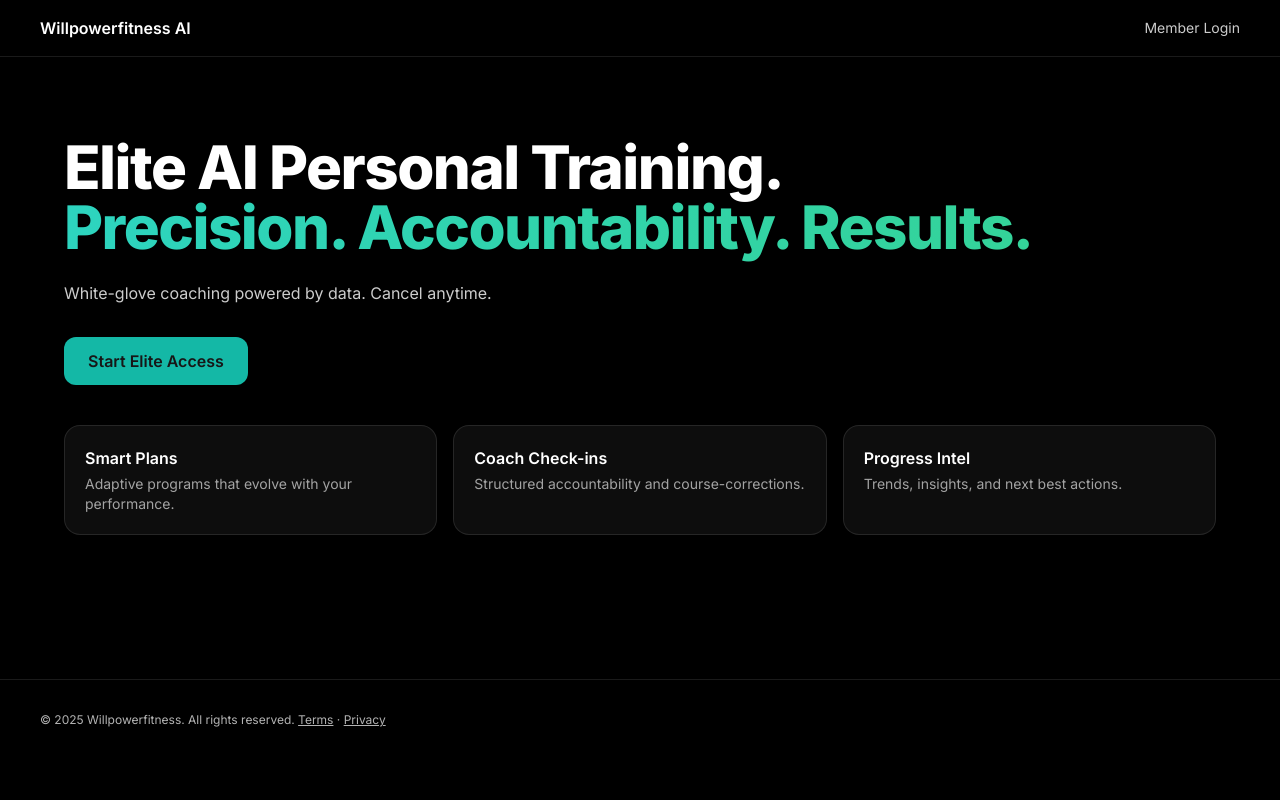
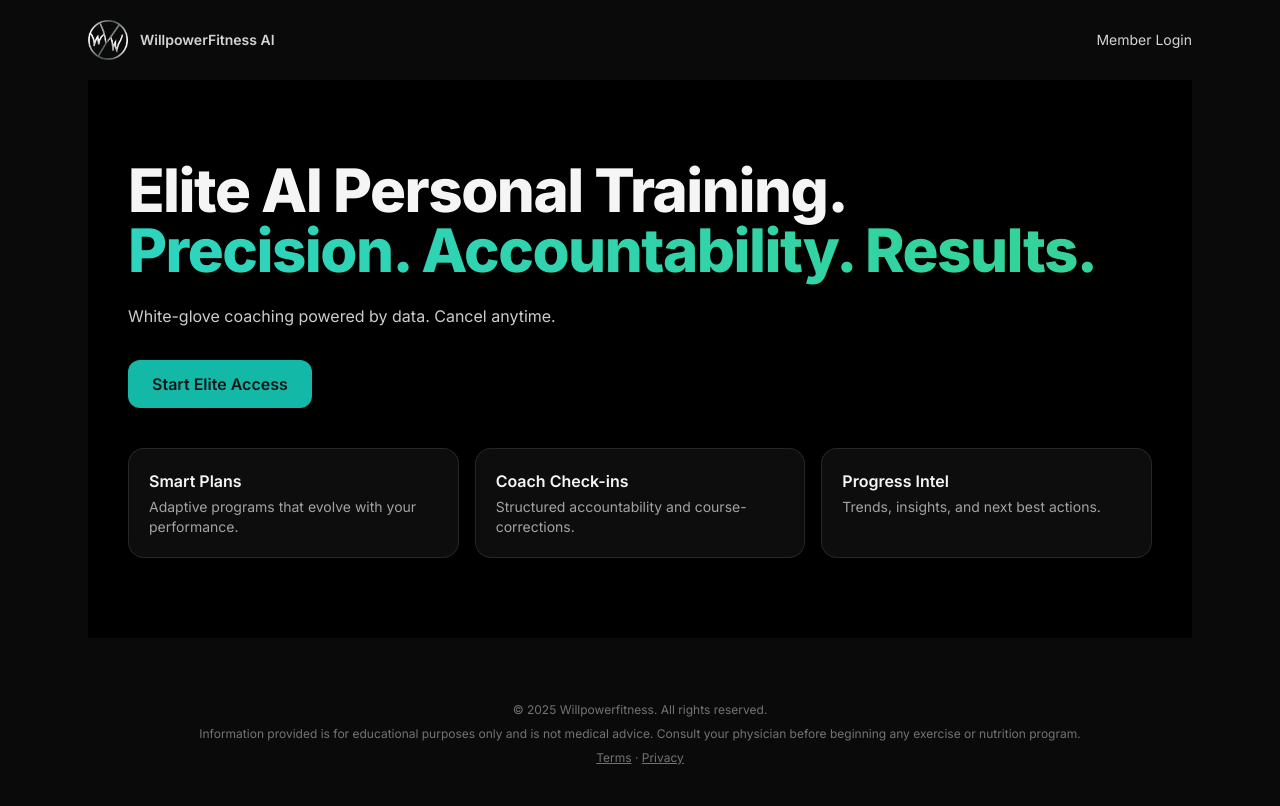
Before and after one commit to WillpowerfitnessAI/willpowerfitness-frontend, a Next.js app: page / in a window 1280 px wide. Built offline with nearby package versions, Linux system fonts and the light colour scheme.

Commit message:
Update Layout.jsx

```diff
--- a/components/Layout.jsx
+++ b/components/Layout.jsx
@@ -1,51 +1,64 @@
-// components/Layout.jsx
+// /components/Layout.jsx
 import Head from "next/head";
+import Link from "next/link";
+import Image from "next/image";
+import logo from "../public/logo.png"; // make sure /public/logo.png exists
 
 export default function Layout({ children }) {
   return (
-    <div className="min-h-screen bg-black text-white">
+    <div className="min-h-screen bg-neutral-950 text-neutral-100">
+      {/* SEO + Favicons (works on all pages) */}
       <Head>
-        {/* Responsive viewport */}
-        <meta name="viewport" content="width=device-width, initial-scale=1" />
-
-        {/* Favicons */}
-        <link rel="icon" href="/favicon.ico" sizes="any" />
+        <title>WillpowerFitness AI</title>
+        <meta name="theme-color" content="#0a0a0a" />
+        <link rel="icon" href="/favicon.ico" />
+        {/* (Optional) If you have these in /public, uncomment them:
+        <link rel="apple-touch-icon" sizes="180x180" href="/apple-touch-icon.png" />
         <link rel="icon" type="image/png" sizes="32x32" href="/favicon-32x32.png" />
         <link rel="icon" type="image/png" sizes="16x16" href="/favicon-16x16.png" />
-        <link rel="apple-touch-icon" sizes="180x180" href="/apple-touch-icon.png" />
         <link rel="manifest" href="/site.webmanifest" />
-        <link rel="mask-icon" href="/safari-pinned-tab.svg" color="#0f766e" />
-        <meta name="msapplication-TileColor" content="#000000" />
-        <meta name="theme-color" content="#000000" />
-
-        {/* Basic SEO (optional) */}
-        <title>Willpowerfitness AI</title>
-        <meta
-          name="description"
-          content="Elite AI personal training. Precision. Accountability. Results."
-        />
+        */}
       </Head>
 
-      {/* Header */}
-      <header className="w-full border-b border-white/10">
-        <div className="w-full px-4 sm:px-6 lg:px-10 py-4 flex items-center justify-between">
-          <div className="font-semibold">Willpowerfitness AI</div>
-          <a href="/login" className="text-sm opacity-80 hover:opacity-100">
+      {/* gentle background glow */}
+      <div className="pointer-events-none absolute inset-0 -z-10 bg-[radial-gradient(60%_60%_at_50%_-20%,rgba(45,212,191,0.18),transparent_60%)]" />
+
+      {/* Header: logo left, Member Login right */}
+      <header className="mx-auto w-full max-w-6xl px-4 sm:px-6 py-5 flex items-center justify-between">
+        <div className="flex items-center gap-3">
+          <Image
+            src={logo}
+            alt="WillpowerFitness AI"
+            priority
+            className="h-9 w-auto sm:h-10"
+            sizes="(max-width: 640px) 36px, 40px"
+          />
+          <span className="text-sm font-semibold text-neutral-300">
+            WillpowerFitness AI
+          </span>
+        </div>
+
+        <nav className="text-sm">
+          <Link className="text-neutral-300 hover:text-white" href="/login">
             Member Login
-          </a>
-        </div>
+          </Link>
+        </nav>
       </header>
 
-      {/* Page content – full-bleed and responsive paddings */}
-      <main className="w-full">{children}</main>
+      {/* Page content */}
+      <main className="mx-auto w-full max-w-6xl px-4 sm:px-6">{children}</main>
 
-      {/* Footer */}
-      <footer className="w-full border-t border-white/10 mt-16">
-        <div className="w-full px-4 sm:px-6 lg:px-10 py-8 text-xs opacity-70">
-          © 2025 Willpowerfitness. All rights reserved.{" "}
-          <a href="/terms" className="underline">Terms</a> ·{" "}
-          <a href="/privacy" className="underline">Privacy</a>
-        </div>
+      {/* Footer: centered, no divider line */}
+      <footer className="mx-auto w-full max-w-6xl px-4 sm:px-6 mt-16 pb-10 text-center text-xs text-neutral-500">
+        <p>© 2025 Willpowerfitness. All rights reserved.</p>
+        <p className="mt-2">
+          Information provided is for educational purposes only and is not medical
+          advice. Consult your physician before beginning any exercise or nutrition program.
+        </p>
+        <p className="mt-2">
+          <Link href="/terms" className="underline hover:text-neutral-300">Terms</Link>{" · "}
+          <Link href="/privacy" className="underline hover:text-neutral-300">Privacy</Link>
+        </p>
       </footer>
     </div>
   );
```
